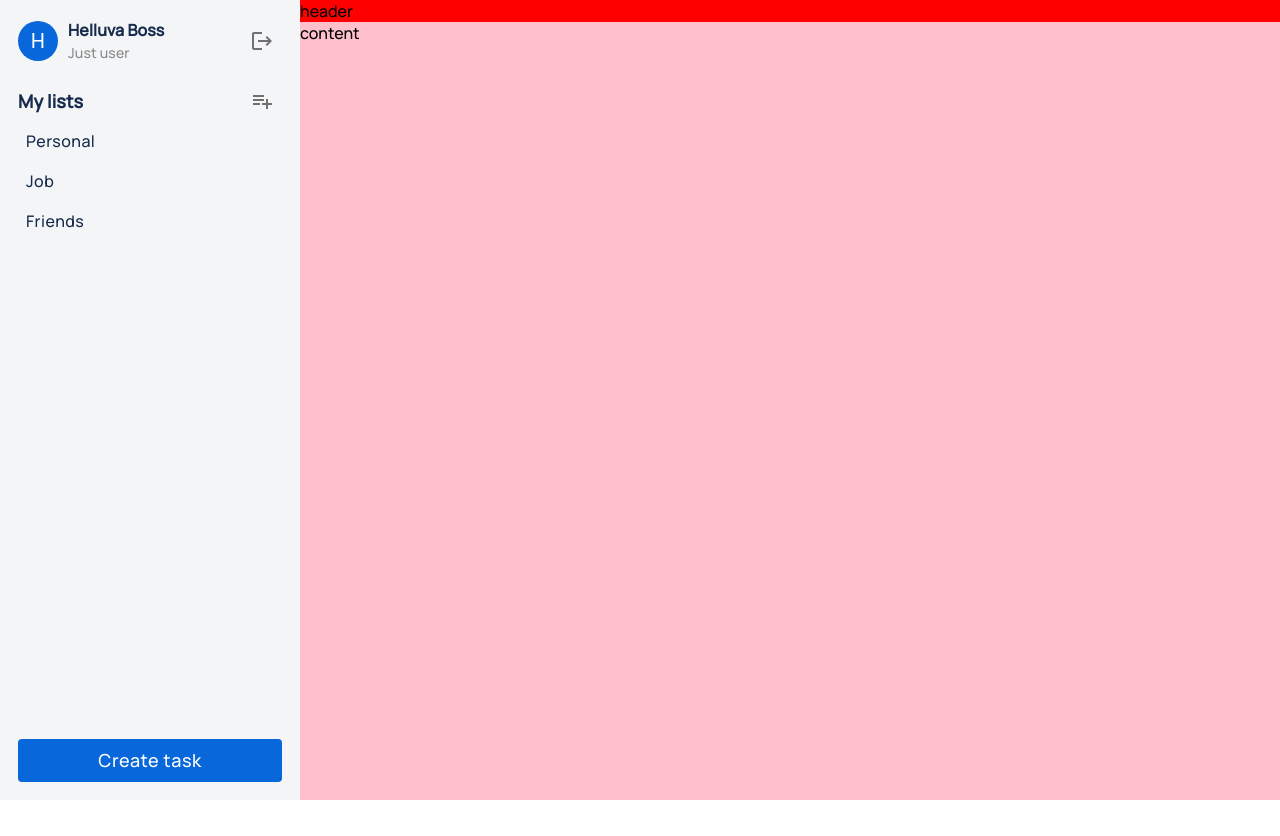
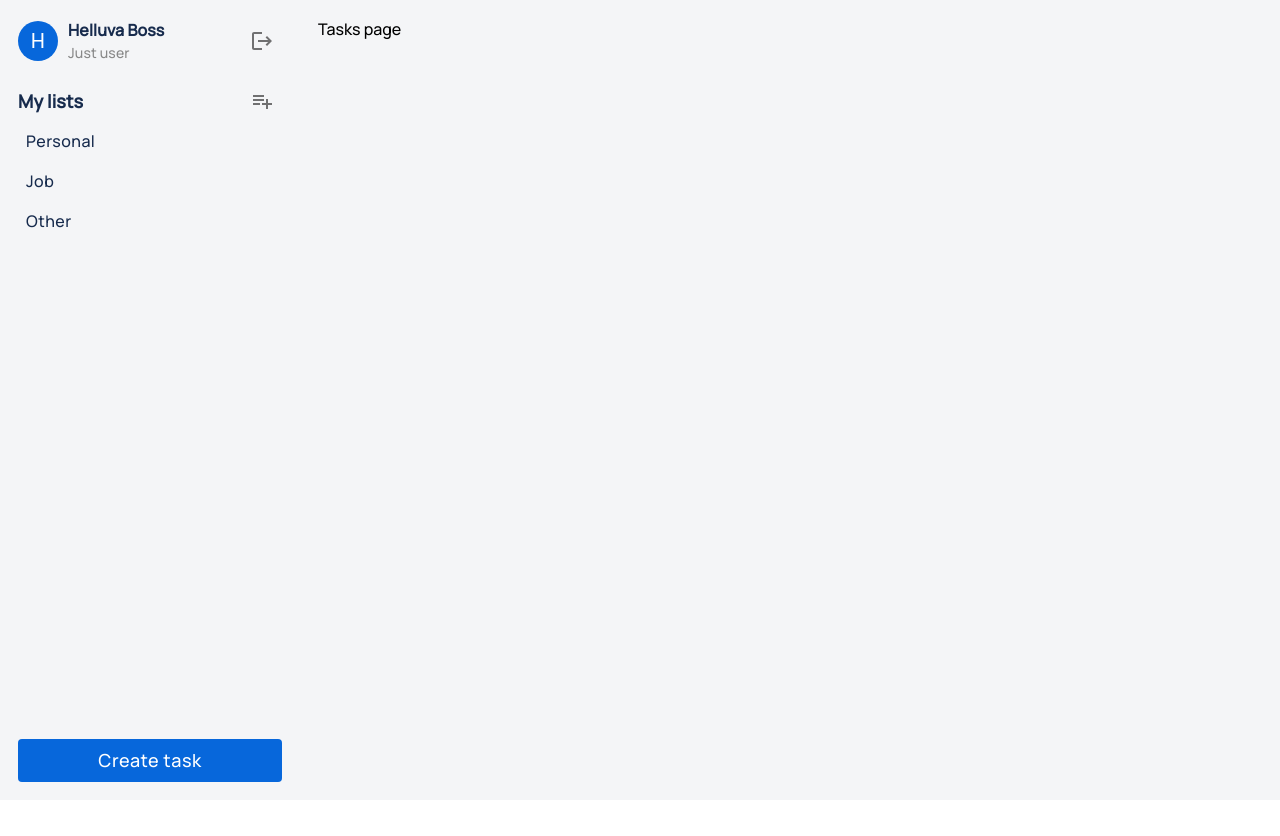
Before and after one commit to lisophoria/projectTrackerFrontend, a React (Create React App) app: page / in a window 1280 px wide. Before the commit the page ends 800 px from the top, so only its background shows below. Built offline with nearby package versions, Linux system fonts and the light colour scheme.

Commit message:
implement routing
- add mock object
- rework pages structure
- add pages
- refactoring

```diff
--- a/src/App.tsx
+++ b/src/App.tsx
@@ -1,12 +1,17 @@
 import React from 'react';
-import './App.css';
-import { BrowserRouter } from 'react-router-dom';
-import BasicLayout from './comopnents/layout/BasicLayout/basicLayout';
+import 'App.css';
+import { BrowserRouter, Route, Routes } from 'react-router-dom';
+import { BasicLayoutPage, TasksPage } from 'pages';
 
 function App() {
   return (
     <BrowserRouter>
-      <BasicLayout />
+      <Routes>
+        <Route path={'/login'} />
+        <Route path={'/'} element={<BasicLayoutPage />}>
+          <Route index element={<TasksPage />} />
+        </Route>
+      </Routes>
     </BrowserRouter>
   );
 }
--- a/src/comopnents/abstract/AbstractSidebar/abstractSidebar.styles.ts
+++ b/src/comopnents/abstract/AbstractSidebar/abstractSidebar.styles.ts
@@ -7,7 +7,6 @@ const useAbstractSidebarStyles = makeStyles()({
     width: '300px',
     height: '100%',
     boxSizing: 'border-box',
-    backgroundColor: '#F4F5F7',
   },
   contentWrapper: {
     flex: '0',
--- a/src/comopnents/layout/BasicLayout/basicLayout.tsx
+++ b/src/comopnents/layout/BasicLayout/basicLayout.tsx
@@ -1,29 +1,38 @@
-import { FC } from 'react';
+import { FC, PropsWithChildren } from 'react';
 import AbstractLayout from 'comopnents/abstract/AbstractLayout';
 import { Box } from '@mui/material';
 import Sidebar from 'comopnents/layout/Sidebar';
+import { ICategory } from 'comopnents/store/model/category';
+import { IUser } from 'comopnents/store/model/user';
 
-const BasicLayout: FC = () => {
+interface IBasicLayoutProps {
+  categories?: ICategory[];
+  user: IUser;
+}
+
+const BasicLayout: FC<PropsWithChildren<IBasicLayoutProps>> = (props) => {
   return (
     <Box
       sx={{
         height: '100vh',
         width: '100vw',
+        backgroundColor: '#F4F5F7',
       }}
     >
       <AbstractLayout
-        topRightBlock={(
-          <Box sx={{ backgroundColor: 'red' }}>header</Box>
-        )}
         leftBlock={(
           <Sidebar
             onLogoutClick={() => { /* TODO */ }}
             onAddCategoryClick={() => { /* TODO */ }}
             onCreateTaskClick={() => { /* TODO */ }}
+            categories={props.categories}
+            user={props.user}
           />
         )}
       >
-        <Box sx={{ backgroundColor: 'pink', height: '100%' }}>content</Box>
+        <Box sx={{ height: '100%', padding: '18px' }}>
+          {props.children}
+        </Box>
       </AbstractLayout>
     </Box>
   );
--- a/src/comopnents/layout/Sidebar/sidebar.tsx
+++ b/src/comopnents/layout/Sidebar/sidebar.tsx
@@ -4,11 +4,15 @@ import Categories from 'comopnents/layout/Sidebar/components/categories';
 import { Box } from '@mui/material';
 import Button from 'comopnents/ui/Button';
 import { ButtonTypes } from 'comopnents/ui/Button/button.types';
+import { ICategory } from 'comopnents/store/model/category';
+import { IUser } from 'comopnents/store/model/user';
 
 interface ISidebarProps {
   onLogoutClick: () => void;
   onAddCategoryClick: () => void;
   onCreateTaskClick: () => void;
+  categories?: ICategory[];
+  user: IUser;
 }
 
 const Sidebar: FC<ISidebarProps> = (props) => {
@@ -16,7 +20,7 @@ const Sidebar: FC<ISidebarProps> = (props) => {
     <AbstractSidebar
       // TODO 25.05.2023: Подставить значения из стора
       onLogoutClick={props.onLogoutClick}
-      user={{ username: 'Helluva Boss' }}
+      user={props.user}
     >
       <Box
         sx={{
@@ -39,20 +43,12 @@ const Sidebar: FC<ISidebarProps> = (props) => {
               flex: '1',
             }}
           >
-            <Categories
-              onAddCategoryClick={props.onAddCategoryClick}
-              categories={[
-                {
-                  categoryName: 'Personal',
-                },
-                {
-                  categoryName: 'Job',
-                },
-                {
-                  categoryName: 'Friends',
-                },
-              ]}
-            />
+            {props.categories && (
+              <Categories
+                onAddCategoryClick={props.onAddCategoryClick}
+                categories={props.categories}
+              />
+            )}
           </Box>
           <Box
             sx={{
--- a/src/comopnents/store/model/user.ts
+++ b/src/comopnents/store/model/user.ts
@@ -1,4 +1,4 @@
 export interface IUser {
-  id?: number;
+  userId?: number;
   username?: string;
 }
--- /dev/null
+++ b/src/pages/BasicLayout.page.tsx
@@ -0,0 +1,36 @@
+import { Outlet } from 'react-router-dom';
+import BasicLayout from 'comopnents/layout/BasicLayout';
+
+const BasicLayoutPage = () => {
+  const mock = {
+    user: {
+      userId: 1,
+      username: 'Helluva Boss',
+    },
+    categories: [
+      {
+        categoryId: 1,
+        categoryName: 'Personal',
+      },
+      {
+        categoryId: 2,
+        categoryName: 'Job',
+      },
+      {
+        categoryId: 3,
+        categoryName: 'Other',
+      },
+    ],
+  };
+
+  return (
+    <BasicLayout
+      user={mock.user}
+      categories={mock.categories}
+    >
+      <Outlet />
+    </BasicLayout>
+  );
+};
+
+export default BasicLayoutPage;
--- /dev/null
+++ b/src/pages/Tasks.page.tsx
@@ -0,0 +1,9 @@
+import Tasks from 'screens/Tasks';
+
+const TasksPage = () => {
+  return (
+    <Tasks />
+  );
+};
+
+export default TasksPage;
--- /dev/null
+++ b/src/pages/index.ts
@@ -0,0 +1,4 @@
+import TasksPage from './Tasks.page';
+import BasicLayoutPage from './BasicLayout.page';
+
+export { TasksPage, BasicLayoutPage };
--- /dev/null
+++ b/src/screens/Tasks/Tasks.tsx
@@ -0,0 +1,12 @@
+import { FC } from 'react';
+import { Box } from '@mui/material';
+
+const Tasks: FC = () => {
+  return (
+    <Box>
+      Tasks page
+    </Box>
+  );
+};
+
+export default Tasks;
--- /dev/null
+++ b/src/screens/Tasks/index.ts
@@ -0,0 +1,3 @@
+import Tasks from './Tasks';
+
+export default Tasks;
```
